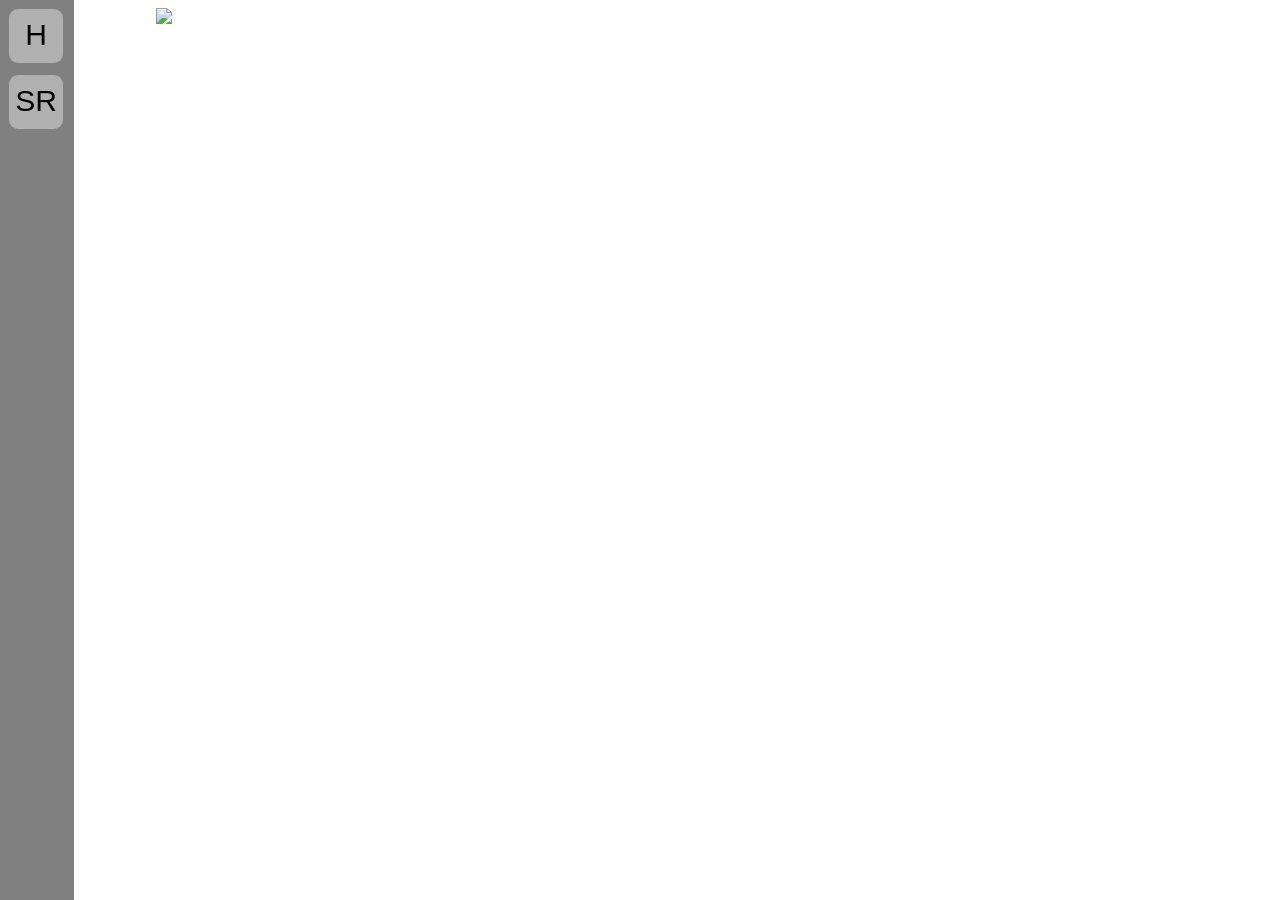
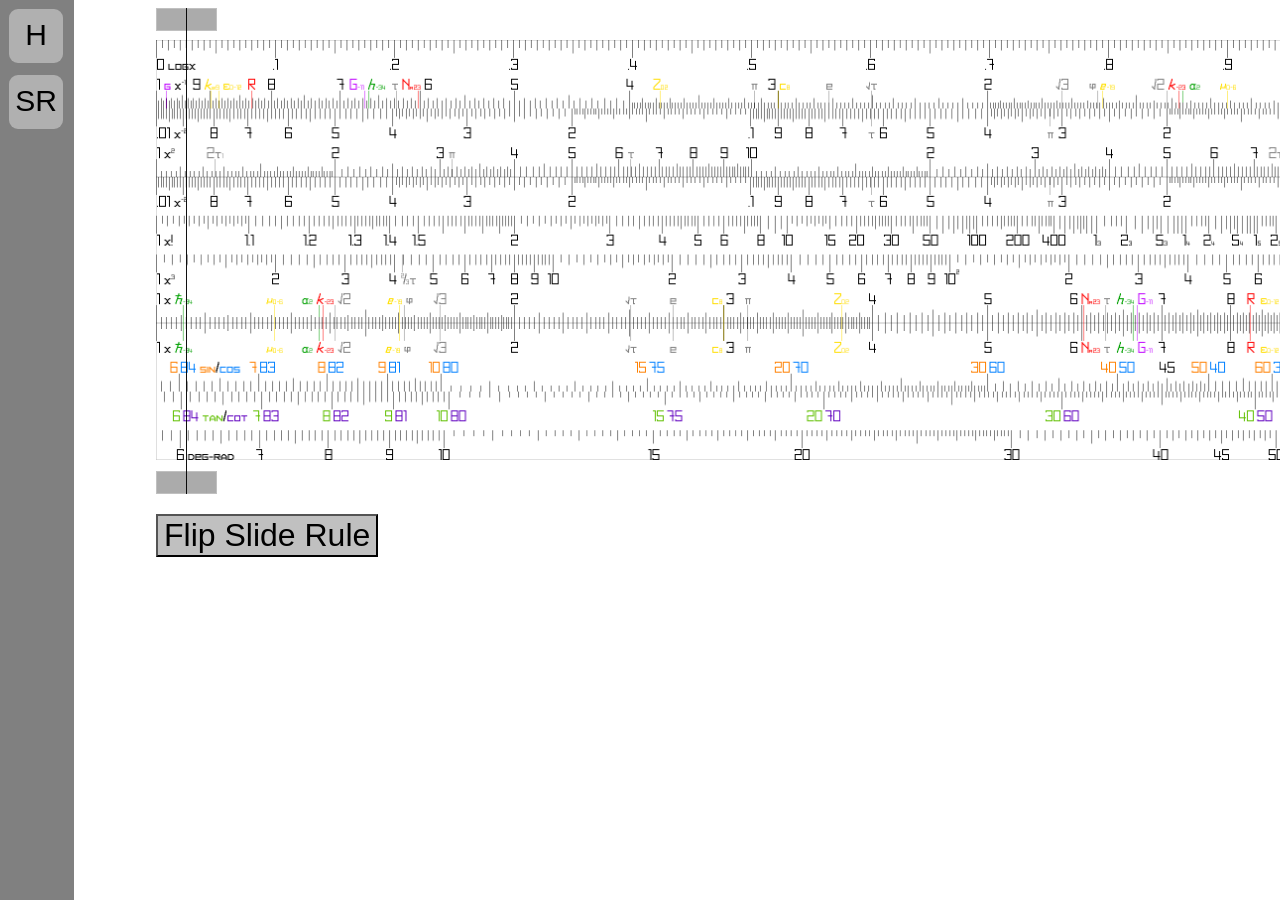
Before and after one commit to Doggyshakespeare/doggyshakespeare.github.io, a Jekyll site: the page built from sr_demo.html, in a window 1280 px wide. Built offline with Jekyll 4.4.1, drawn with Linux system fonts in a browser that asks for light colours; nearby versions of some CDN libraries.

Commit message:
Updated with images

```diff
--- a/sr_demo.html
+++ b/sr_demo.html
@@ -16,16 +16,16 @@
 </script>
 <div class="content">
   <div id="sr_l" style="width:5.15%; margin-bottom:-38.5%">
-      <img src="sr_l.png" style="width:100%">
+      <img src="img/sr_l.png" style="width:100%">
   </div>
-  <img src="sr_a.png" class="sr_img">
-  <img src="sr_d.png" class="sr_img" style="display:none">
+  <img src="img/sr_a.png" class="sr_img">
+  <img src="img/sr_d.png" class="sr_img" style="display:none">
   <div class="sr" id="sr_s">
-    <img src="sr_b.png" class="sr_img">
-    <img src="sr_e.png" class="sr_img" style="display:none">
+    <img src="img/sr_b.png" class="sr_img">
+    <img src="img/sr_e.png" class="sr_img" style="display:none">
   </div>
-  <img src="sr_c.png" class="sr_img">
-  <img src="sr_f.png" class="sr_img" style="display:none">
+  <img src="img/sr_c.png" class="sr_img">
+  <img src="img/sr_f.png" class="sr_img" style="display:none">
   <button id="sr_flip">
       Flip Slide Rule
   </button>
```
